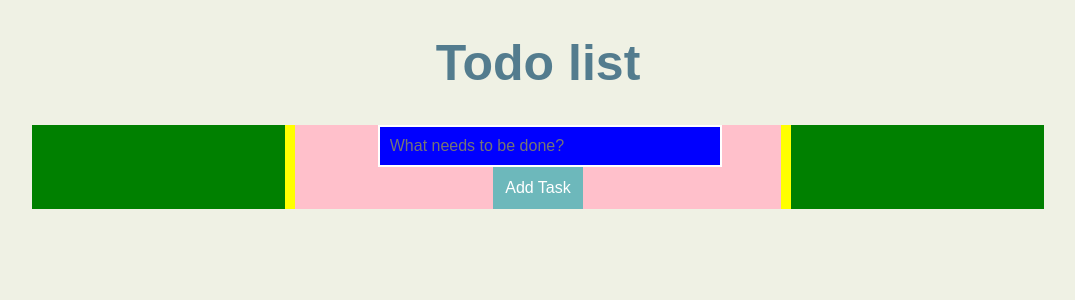
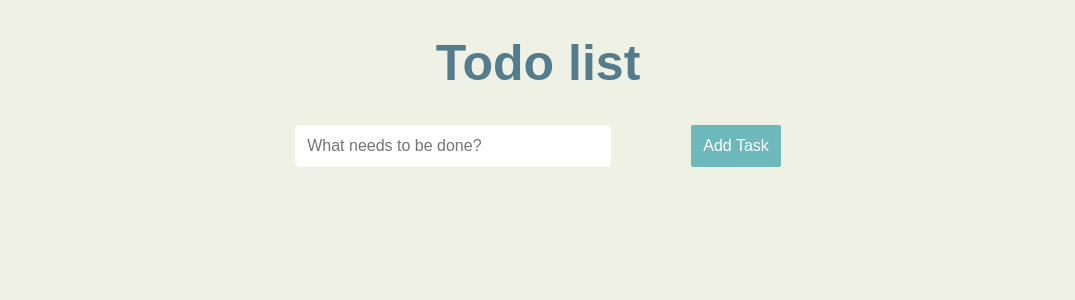
Before and after one commit to anastasiafomina/react-todo-app, a React (Create React App) app: page / in a window 1280 px wide. Shown: the top 300 px of the page, without its empty margins (102-1177 px from the left). Built offline with nearby package versions, Linux system fonts and the light colour scheme.

Commit message:
update localStorage and title

```diff
--- a/public/index.html
+++ b/public/index.html
@@ -2,7 +2,7 @@
 <html lang="en">
   <head>
     <meta charset="utf-8">
-    <link rel="shortcut icon" href="%PUBLIC_URL%/favicon.ico">
+    <link rel="shortcut icon" href="./assets/favicon.ico">
     <meta name="viewport" content="width=device-width, initial-scale=1, shrink-to-fit=no">
     <meta name="theme-color" content="#000000">
     <!--
@@ -19,7 +19,7 @@
       work correctly both with client-side routing and a non-root public URL.
       Learn how to configure a non-root public URL by running `npm run build`.
     -->
-    <title>React App</title>
+    <title>ToDo App</title>
   </head>
   <body>
     <noscript>
--- a/src/App.js
+++ b/src/App.js
@@ -39,7 +39,7 @@ class App extends Component {
         items: items,
         text: ''
       }, () => {
-      localStorage.setItem('itemsKey', JSON.stringify( { savedItems: items }))
+        localStorage.setItem('itemsKey', JSON.stringify( { savedItems: items }))
       })
     }
   }
@@ -48,6 +48,8 @@ class App extends Component {
     const filteredItems = this.state.items.filter(item => item.key !== key)
     this.setState({
       items: filteredItems,
+    }, () => {
+      localStorage.setItem('itemsKey', JSON.stringify( { savedItems: filteredItems }))
     })
   }
 
--- a/src/components/TodoInput.js
+++ b/src/components/TodoInput.js
@@ -3,8 +3,7 @@ import React, { Component } from 'react'
 class TodoInput extends Component {
   render() {
     return (
-      <div className="todoListMain">
-        <form onSubmit={this.props.addItem} >
+      <form onSubmit={this.props.addItem} className="todoListMain">
         <input
           type="text"
           placeholder="What needs to be done?"
@@ -13,7 +12,6 @@ class TodoInput extends Component {
         />
         <button type="submit"> Add Task </button>
       </form>
-      </div>
     )
   }
 }
--- a/src/styles/App.css
+++ b/src/styles/App.css
@@ -11,13 +11,12 @@
 .todoListMain {
   margin: 10px;
   text-align: center;
-  background-color: pink;
 }
 
 @media (min-width: 768px) {
   .todoListMain {
     display: flex;
-    justify-content: center;
+    justify-content: space-between;
 
   }
 }
@@ -26,13 +25,13 @@
   padding: 10px;
   font-size: 16px;
   border: 2px solid white;
-  background-color: blue;
+  border-radius: 5px;
   width: calc(100% - 24px);
 }
 
 @media (min-width: 768px) {
   .todoListMain input {
-    width: 100%;
+    width: 60%;
   }
 }
 
@@ -43,6 +42,7 @@
   background-color: #6db8bb;
   color: #FFF;
   border: 2px solid #6db8bb;
+  border-radius: 2px;
 }
 
 @media (min-width: 768px) {
@@ -58,7 +58,6 @@
 .container {
   margin-left: auto;
   margin-right: auto;
-  background-color: green;
 }
 
 @media (min-width: 992px) {
@@ -71,7 +70,6 @@
   margin-left: auto;
   margin-right: auto;
   width: 80%;
-  background-color: yellow;
 }
 
 @media (min-width: 768px) {
```
Also changed, not shown: 2 other files (tests, documents, lock files or other folders). Lines whose indentation alone changed are shown as unchanged.
